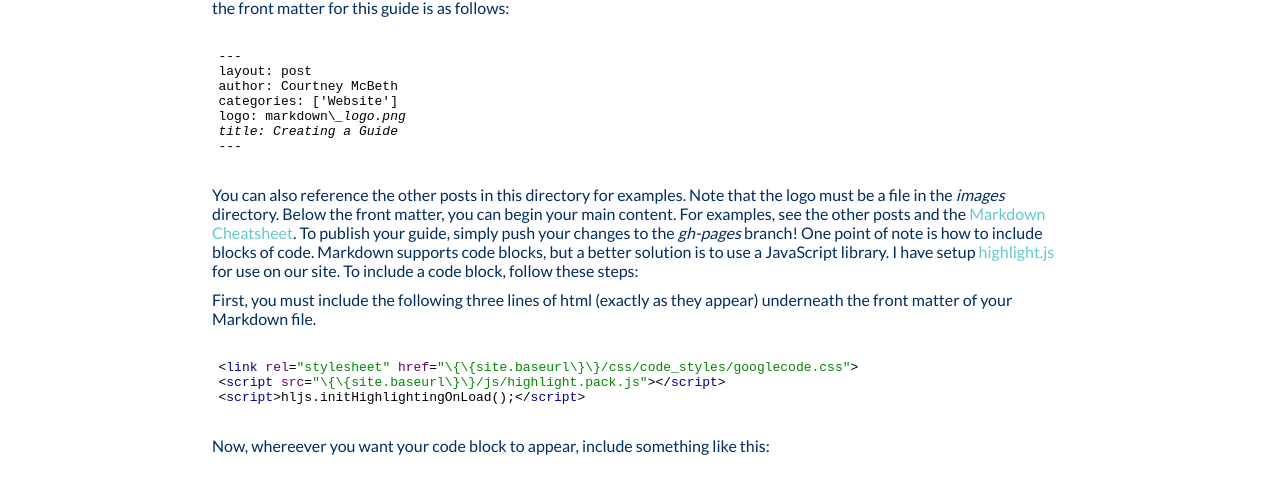
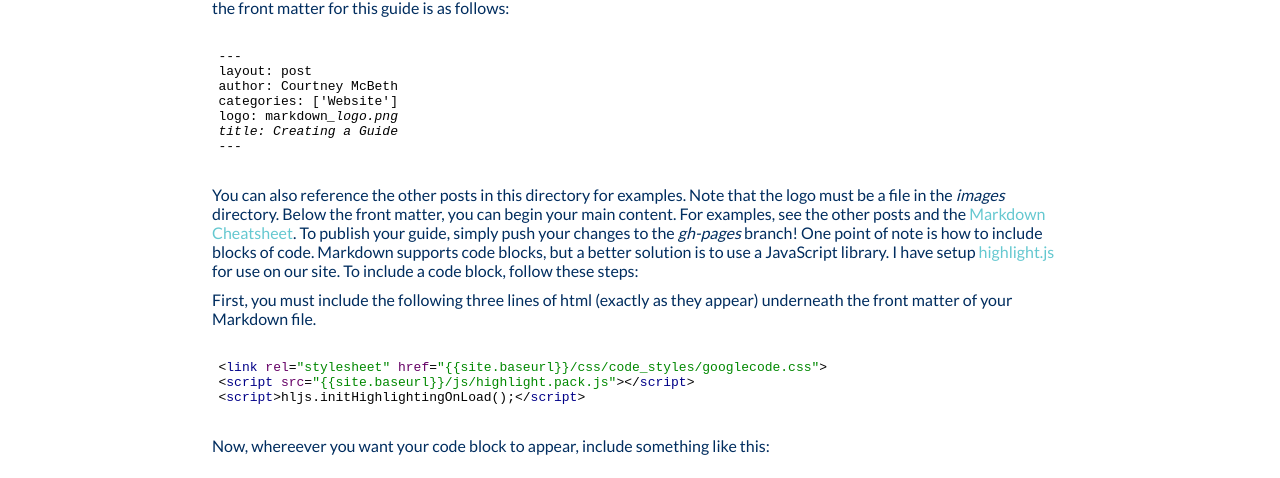
Before and after one commit to CUSail-Navigation/intrasite, a Jekyll site: the page built from _posts/2020-03-29-post.md, in a window 1280 px wide and 969 px high. Shown: the part 293-771 px from the top of the window. Built offline with Jekyll 4.4.1, drawn with Linux system fonts in a browser that asks for light colours; some of the changed lines change nothing that is shown.

Commit message:
escape characters again

```diff
--- a/_posts/2020-03-29-post.md
+++ b/_posts/2020-03-29-post.md
@@ -18,7 +18,7 @@ GitHub Pages sites run on [Jekyll](https://jekyllrb.com/), a static site generat
 layout: post
 author: Courtney McBeth
 categories: ['Website']
-logo: markdown\_logo.png
+logo: markdown&#95;logo.png
 title: Creating a Guide
 ---
 </code>
@@ -28,13 +28,15 @@ You can also reference the other posts in this directory for examples. Note that
 
 First, you must include the following three lines of html (exactly as they appear) underneath the front matter of your Markdown file.
 
+{% raw %}
 <pre>
 <code class="html">
-&lt;link rel="stylesheet" href="\{\{site.baseurl\}\}/css/code_styles/googlecode.css"&gt;
-&lt;script src="\{\{site.baseurl\}\}/js/highlight.pack.js">&lt;/script&gt;
+&lt;link rel="stylesheet" href="{{site.baseurl}}/css/code_styles/googlecode.css"&gt;
+&lt;script src="{{site.baseurl}}/js/highlight.pack.js">&lt;/script&gt;
 &lt;script>hljs.initHighlightingOnLoad();&lt;/script&gt;
 </code>
 </pre>
+{% endraw %}
 
 Now, whereever you want your code block to appear, include something like this:
 <pre>
```
